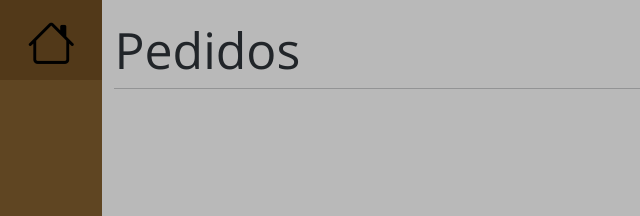
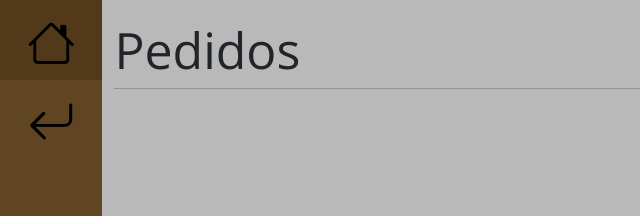
Before and after one commit to IkerRico/PC-Front, a Vue app: page /Pedidos in a window 1280 px wide. Shown: the top 216 px of the page, without its empty margins (0-640 px from the left). Built offline with nearby package versions, Linux system fonts and the light colour scheme; what vue-sweetalert2, vue3-spinners would draw is missing.

Commit message:
add boton menu volver atras

```diff
--- /dev/null
+++ b/src/components/BotonMenuVolverAtras.vue
@@ -0,0 +1,22 @@
+<template>
+  <div>
+    <button class="btn" type="button" v-on:click="volverAtras">
+      <i class="bi bi-arrow-return-left"></i>
+    </button>
+  </div>
+</template>
+<script>
+export default {
+  methods: {
+    volverAtras: function () {
+      this.$router.back()
+    }
+  }
+}
+</script>
+<style scoped>
+i {
+  font-size: 3rem;
+  color: black;
+}
+</style>
--- a/src/components/NavbarAdministracion.vue
+++ b/src/components/NavbarAdministracion.vue
@@ -3,13 +3,18 @@
     <div class="nav-bar-element">
       <boton-menu-principal></boton-menu-principal>
     </div>
+    <div class="nav-bar-element">
+      <boton-menu-volver-atras></boton-menu-volver-atras>
+    </div>
   </div>
 </template>
 <script>
 import BotonMenuPrincipal from './BotonMenuPrincipal.vue'
+import BotonMenuVolverAtras from './BotonMenuVolverAtras.vue'
 export default {
   components: {
-    BotonMenuPrincipal
+    BotonMenuPrincipal,
+    BotonMenuVolverAtras
   }
 }
 </script>
--- a/src/stores/ArticulosStore.js
+++ b/src/stores/ArticulosStore.js
@@ -16,6 +16,9 @@ export const articuloStore = defineStore('articuloStore', {
       this.datosCargados = true
       const response = await axios.get(SERVER + '/articulos')
       this.articulos = response.data
+    },
+    obtenerArticuloPorCodigo(id) {
+      return this.articulos.find((articulo) => articulo.id == id)
     }
   }
 })
--- a/src/views/Administracion/Articulos/GestionArticulos/verArticulo.vue
+++ b/src/views/Administracion/Articulos/GestionArticulos/verArticulo.vue
@@ -1,7 +1,13 @@
 <script>
+import { articuloStore } from '@/stores/ArticulosStore.js'
+import { mapActions } from 'pinia'
+
 export default {
   props: {
     id: String
+  },
+  methods: {
+    ...mapActions(articuloStore, ['obtenerTodosLosArticulos'])
   }
 }
 </script>
```
